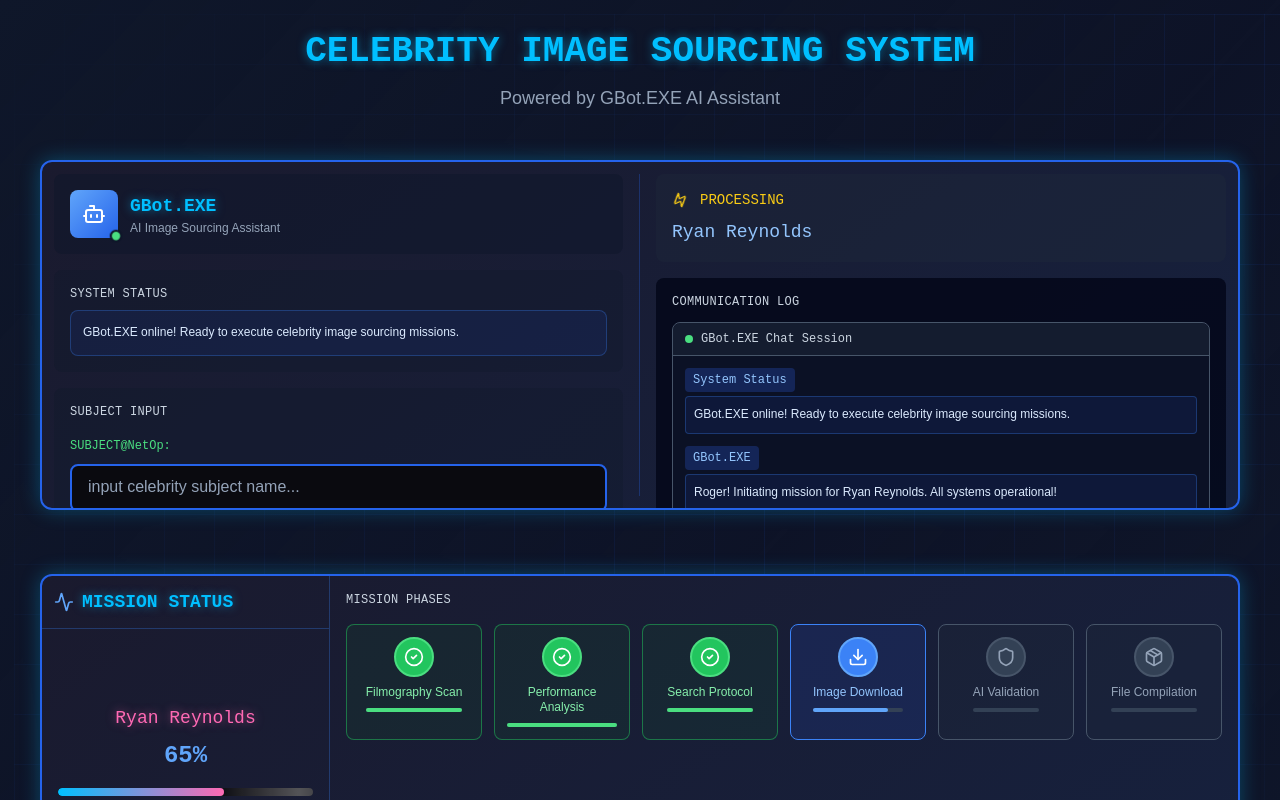
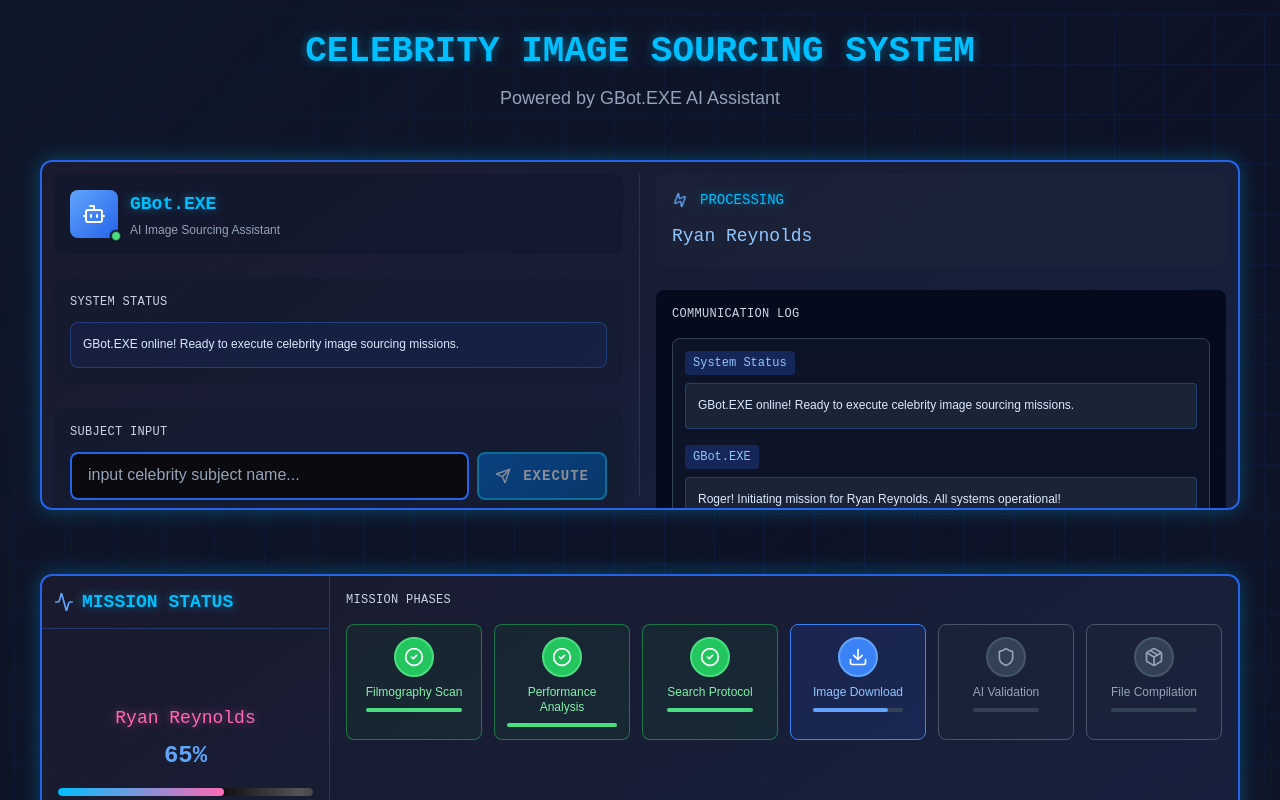
Before and after one commit to Esilos92/print-prep-node, a Next.js app in the folder dashboard/: page / in a window 1280 px wide. Shown: the top 800 px of the page. Built offline with nearby package versions, Linux system fonts and the light colour scheme.

Commit message:
Update GBotInterface.tsx

```diff
--- a/dashboard/src/components/GBotInterface.tsx
+++ b/dashboard/src/components/GBotInterface.tsx
@@ -75,7 +75,7 @@ export default function GBotInterface({
       <div style={{ display: 'flex', flexDirection: 'row', height: '100%', padding: '12px' }}>
 
         {/* LEFT SIDE - Exactly 50% */}
-        <div style={{ width: '50%', paddingRight: '16px', borderRight: '1px solid rgba(37, 99, 235, 0.3)' }} className="flex flex-col space-y-4">
+        <div style={{ width: '50%', paddingRight: '16px', borderRight: '1px solid rgba(37, 99, 235, 0.3)' }} className="flex flex-col space-y-6">
 
           {/* Robot Emoji + GBot.EXE */}
           <div className="bg-slate-900/50 rounded-lg p-4">
@@ -92,14 +92,14 @@ export default function GBotInterface({
               </div>
               <div>
                 <h3 className="font-cyber text-lg font-bold text-glow-blue">GBot.EXE</h3>
-                <p className="text-xs text-slate-400">AI Image Sourcing Assistant</p>
+                <p className="text-xs text-slate-400 mt-1">AI Image Sourcing Assistant</p>
               </div>
             </div>
           </div>
 
           {/* System Status */}
           <div className="bg-slate-900/30 rounded-lg p-4">
-            <h4 className="text-xs font-cyber text-slate-300 mb-2 tracking-wide">SYSTEM STATUS</h4>
+            <h4 className="text-xs font-cyber text-slate-300 mb-3 tracking-wide">SYSTEM STATUS</h4>
             <div className="p-3 rounded-lg border bg-blue-900/20 text-blue-100 border-blue-500/30">
               <p className="text-xs font-ui leading-relaxed">
                 GBot.EXE online! Ready to execute celebrity image sourcing missions.
@@ -111,24 +111,23 @@ export default function GBotInterface({
           <div className="bg-slate-900/30 rounded-lg p-4">
             <h4 className="text-xs font-cyber text-slate-300 mb-3 tracking-wide">SUBJECT INPUT</h4>
             <form onSubmit={handleSubmit} className="space-y-3">
-              <div className="space-y-2">
-                <label className="text-xs text-green-400 font-cyber">SUBJECT@NetOp:</label>
+              <div className="flex gap-2">
                 <input
                   type="text"
                   value={celebrityName}
                   onChange={(e) => setCelebrityName(e.target.value)}
                   placeholder="input celebrity subject name..."
-                  className="cyber-input w-full text-sm py-2 px-3"
+                  className="cyber-input flex-1 text-sm py-2 px-3"
                   disabled={currentJob?.status === 'running'}
                 />
                 <button
                   type="submit"
                   disabled={!celebrityName.trim() || currentJob?.status === 'running'}
-                  className={`cyber-button w-full py-2 text-sm ${
+                  className={`cyber-button px-4 py-2 text-sm ${
                     currentJob?.status === 'running' ? 'opacity-50 cursor-not-allowed' : ''
                   }`}
                 >
-                  <Send className="w-4 h-4 mr-2" />
+                  <Send className="w-4 h-4 mr-1" />
                   Execute
                 </button>
               </div>
@@ -137,7 +136,7 @@ export default function GBotInterface({
                 <motion.div
                   initial={{ opacity: 0 }}
                   animate={{ opacity: 1 }}
-                  className="flex items-center gap-2 text-xs text-yellow-400 font-ui"
+                  className="flex items-center gap-2 text-xs text-yellow-400 font-ui mt-2"
                 >
                   <div className="w-2 h-2 bg-yellow-400 rounded-full animate-pulse"></div>
                   <span>Battle routine executing... Stand by for mission updates</span>
@@ -148,19 +147,19 @@ export default function GBotInterface({
         </div>
 
         {/* RIGHT SIDE - Exactly 50% */}
-        <div style={{ width: '50%', paddingLeft: '16px' }} className="flex flex-col space-y-4">
+        <div style={{ width: '50%', paddingLeft: '16px' }} className="flex flex-col space-y-6">
 
           {/* Processing Status */}
           {currentJob?.status === 'running' && (
             <div className="bg-slate-800/40 rounded-lg p-4">
-              <div className="flex items-center gap-3 mb-2">
+              <div className="flex items-center gap-3 mb-3">
                 <motion.div
                   animate={{ rotate: 360 }}
                   transition={{ repeat: Infinity, duration: 2 }}
                 >
-                  <Zap className="w-4 h-4 text-yellow-400" />
+                  <Zap className="w-4 h-4 text-blue-400" />
                 </motion.div>
-                <span className="font-cyber text-sm text-yellow-400">PROCESSING</span>
+                <span className="font-cyber text-sm text-glow-blue">PROCESSING</span>
               </div>
               <div className="text-blue-300 font-cyber text-lg">{currentJob.celebrity}</div>
             </div>
@@ -168,27 +167,16 @@ export default function GBotInterface({
 
           {/* Communication Log - Embedded Chat Style */}
           <div className="flex-1 bg-slate-950/80 rounded-lg p-4">
-            <h4 className="text-xs font-cyber text-slate-300 mb-3 tracking-wide">COMMUNICATION LOG</h4>
+            <h4 className="text-xs font-cyber text-slate-300 mb-4 tracking-wide">COMMUNICATION LOG</h4>
 
-            {/* Embedded Chat Container */}
-            <div className="bg-slate-900/60 rounded-lg border border-slate-600 h-full flex flex-col">
-
-              {/* Chat Header */}
-              <div className="bg-slate-800/50 px-3 py-2 border-b border-slate-600 rounded-t-lg">
-                <div className="flex items-center gap-2">
-                  <div className="w-2 h-2 bg-green-400 rounded-full"></div>
-                  <span className="text-xs font-cyber text-slate-300">GBot.EXE Chat Session</span>
-                </div>
-              </div>
-
-              {/* Chat Messages */}
-              <div className="flex-1 p-3 overflow-y-auto space-y-3">
+            {/* Chat Messages with Darker Background */}
+            <div className="bg-slate-900/80 rounded-lg border border-slate-700 p-3 h-full overflow-y-auto space-y-4">
               {messages.map((message) => (
                 <motion.div
                   key={message.id}
                   initial={{ opacity: 0, y: 5 }}
                   animate={{ opacity: 1, y: 0 }}
-                    className="space-y-1"
+                  className="space-y-2"
                 >
                   <div className="flex items-center gap-2 text-xs">
                     <span className={`font-cyber px-2 py-1 rounded text-xs ${
@@ -199,10 +187,10 @@ export default function GBotInterface({
                       {message.timestamp}
                     </span>
                   </div>
-                    <div className={`p-2 rounded border text-xs ${
+                  <div className={`p-3 rounded border text-xs ${
                     message.isBot
-                        ? 'bg-blue-900/20 text-blue-100 border-blue-500/30'
-                        : 'bg-pink-900/20 text-pink-100 border-pink-500/30'
+                      ? 'bg-slate-800/80 text-blue-100 border-blue-500/30'
+                      : 'bg-slate-800/80 text-pink-100 border-pink-500/30'
                   }`}>
                     <p className="font-ui leading-relaxed">{message.text}</p>
                   </div>
@@ -213,14 +201,14 @@ export default function GBotInterface({
                 <motion.div
                   initial={{ opacity: 0 }}
                   animate={{ opacity: 1 }}
-                    className="space-y-1"
+                  className="space-y-2"
                 >
                   <div className="flex items-center gap-2 text-xs">
                     <span className="font-cyber px-2 py-1 rounded text-xs bg-blue-900/50 text-blue-300">
                       GBot.EXE
                     </span>
                   </div>
-                    <div className="bg-blue-900/20 text-blue-100 border border-blue-500/30 p-2 rounded">
+                  <div className="bg-slate-800/80 text-blue-100 border border-blue-500/30 p-3 rounded">
                     <div className="flex space-x-1">
                       <motion.div
                         className="w-2 h-2 bg-blue-400 rounded-full"
@@ -246,6 +234,5 @@ export default function GBotInterface({
         </div>
       </div>
     </div>
-    </div>
   );
 }
```
Lines whose indentation alone changed are shown as unchanged.
